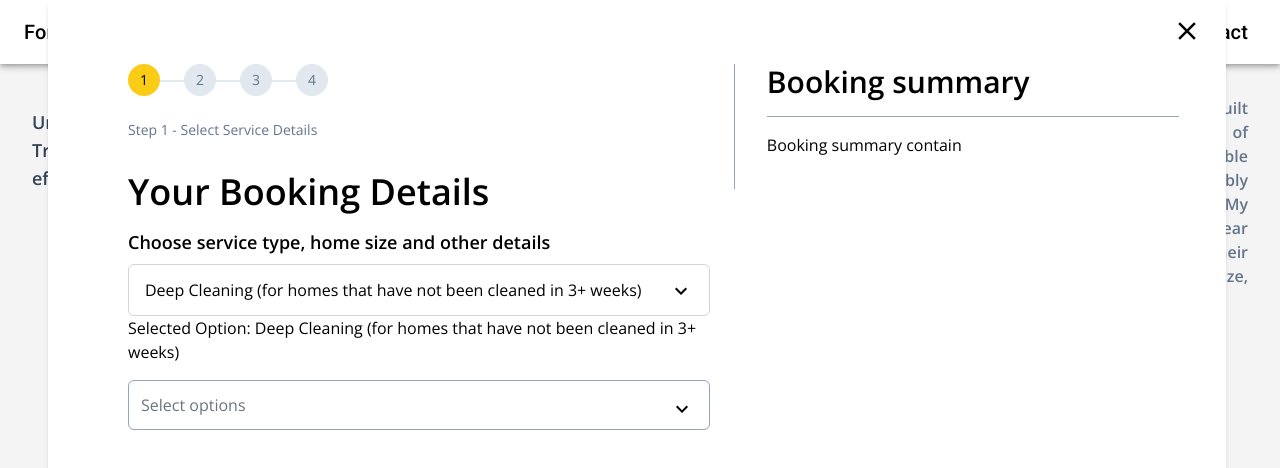
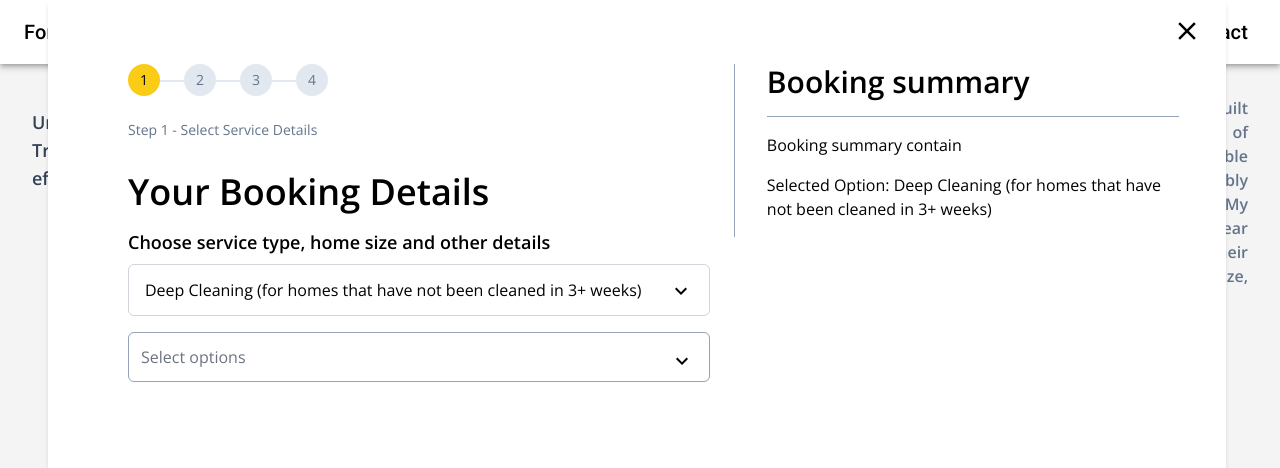
Before and after one commit to amankashyap004/form-traverse, a React (Vite) app: page / in a window 1280 px wide. Both pictures are taken after a click on the element "BOOKING CLEANING". Shown: the top 468 px of the page. Built offline with nearby package versions, Linux system fonts and the light colour scheme.

Commit message:
use redux for selected option label data

```diff
--- a/src/components/BookingSummary.jsx
+++ b/src/components/BookingSummary.jsx
@@ -1,13 +1,19 @@
 import React from "react";
+import { useSelector } from "react-redux";
 import SelectedMultiOptions from "./steps/SelectedMultiOptions";
+import { getSelectedOptionLabel } from "../store/selectors/selectors";
 
 const BookingSummary = () => {
+   const selectedOptionLabel = useSelector(getSelectedOptionLabel);
    return (
       <section>
          <h1 className="font-extrabold text-3xl border-b border-slate-400 pb-4 w-full">
             Booking summary
          </h1>
          <div className="py-4">Booking summary contain</div>
+         <div>
+            <p>Selected Option: {selectedOptionLabel}</p>
+         </div>
          <div className="pb-4 w-full">
             <SelectedMultiOptions />
          </div>
--- a/src/components/steps/ServiceDetails.jsx
+++ b/src/components/steps/ServiceDetails.jsx
@@ -1,8 +1,9 @@
 import React, { useState, useEffect } from "react";
-import { useDispatch } from "react-redux";
+import { useDispatch, useSelector } from "react-redux";
 import CustomDropdown from "../CustomDropdown";
 import MultiSelectDropdown from "../MultiSelectDropdown";
-import { setMultiOptions } from "../../store/actions/actions";
+import { setMultiOptions, setSelectedOptionLabel } from "../../store/actions/actions";
+import { getSelectedOptionLabel } from "../../store/selectors/selectors";
 
 const dropdownOptions = [
    {
@@ -35,14 +36,14 @@ const dropdownMultiSelectOptions = [
 const ServiceDetails = () => {
    const dispatch = useDispatch();
 
-   const [selectedOptionLabel, setSelectedOptionLabel] = useState("");
+   const selectedOptionLabel = useSelector(getSelectedOptionLabel);
 
    const handleDropdownChange = (option) => {
-      setSelectedOptionLabel(option.label);
+      dispatch(setSelectedOptionLabel(option.label));
    };
 
    useEffect(() => {
-      setSelectedOptionLabel(dropdownOptions[0].label);
+      dispatch(setSelectedOptionLabel(dropdownOptions[0].label));
    }, []);
 
    const [selectedMultiOptions, setSelectedMultiOptions] = useState([]);
@@ -61,7 +62,6 @@ const ServiceDetails = () => {
          <form>
             <div className="mb-4">
                <CustomDropdown options={dropdownOptions} onChange={handleDropdownChange} />
-               <p>Selected Option: {selectedOptionLabel}</p>
             </div>
             <div className="mb-4">
                <MultiSelectDropdown
--- a/src/store/actions/actions.js
+++ b/src/store/actions/actions.js
@@ -4,3 +4,10 @@ export const setMultiOptions = (multiOptions) => {
       payload: multiOptions,
    };
 };
+
+export const setSelectedOptionLabel = (selectedOptionLabel) => {
+   return {
+      type: "SET_SELECTED_OPTION_LABEL",
+      payload: selectedOptionLabel,
+   };
+};
--- a/src/store/reducers/reducers.js
+++ b/src/store/reducers/reducers.js
@@ -1,5 +1,6 @@
 const initialState = {
    selectedMultiOptions: [],
+   selectedOptionLabel: "",
 };
 
 const reducer = (state = initialState, action) => {
@@ -9,6 +10,11 @@ const reducer = (state = initialState, action) => {
             ...state,
             selectedMultiOptions: action.payload,
          };
+      case "SET_SELECTED_OPTION_LABEL":
+         return {
+            ...state,
+            selectedOptionLabel: action.payload,
+         };
       default:
          return state;
    }
--- /dev/null
+++ b/src/store/selectors/selectors.js
@@ -0,0 +1 @@
+export const getSelectedOptionLabel = (state) => state.selectedOptionLabel;
```
